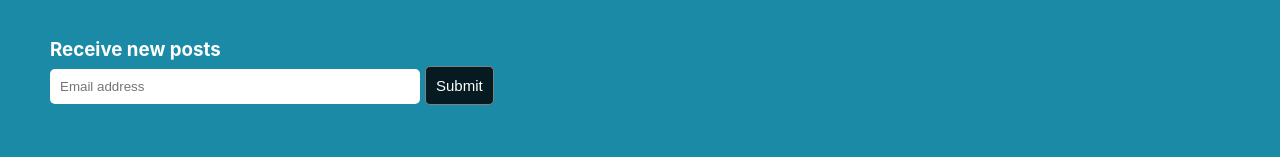
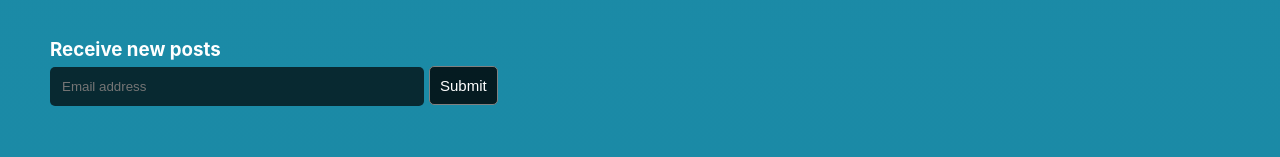
Before and after one commit to Fabiokleis/react_portfolio, a React (Create React App) app: page / in a window 1280 px wide. Shown: the part 407-564 px from the top of the page. Built offline with nearby package versions, Linux system fonts and the light colour scheme.

Commit message:
modified input subscription color and remove label htmlFor

```diff
--- a/src/components/subscribe_form/index.css
+++ b/src/components/subscribe_form/index.css
@@ -21,9 +21,10 @@
 }
 
 .subscribe-input {
-    box-sizing: content-box;
+    color:white;
     border:none;
     border-radius: 5px;
     width: 350px;
-    padding: 10px;
+    padding: 12px;
+    background-color:rgba(0,0,0,0.7);
 }
--- a/src/pages/login/index.js
+++ b/src/pages/login/index.js
@@ -16,9 +16,9 @@ export default function Signin(props){
                 <form className="signin-form">
 
 
-                    <label htmtFor="email"  className="signin-label">Email address</label>
+                    <label className="signin-label">Email address</label>
                     <input name="email" id="email"className="signin-input" type="email"></input>
-                    <label htmlFor="password" className="signin-label">Password</label>
+                    <label className="signin-label">Password</label>
                     <input name="password" id="password" className="signin-input" type="password"></input>
                     <button className="signin-btn" type="">Sign in</button>
                 </form>
```
